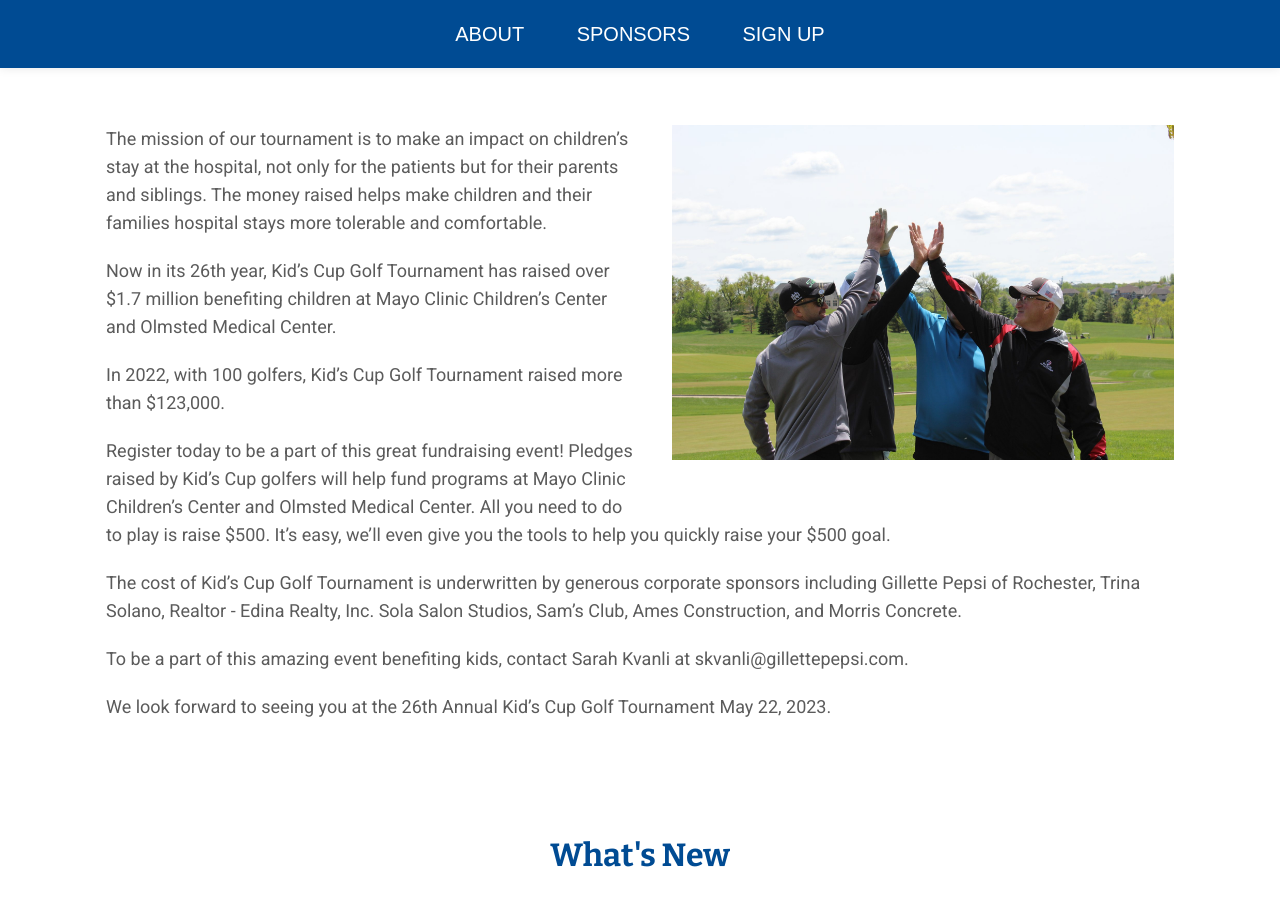
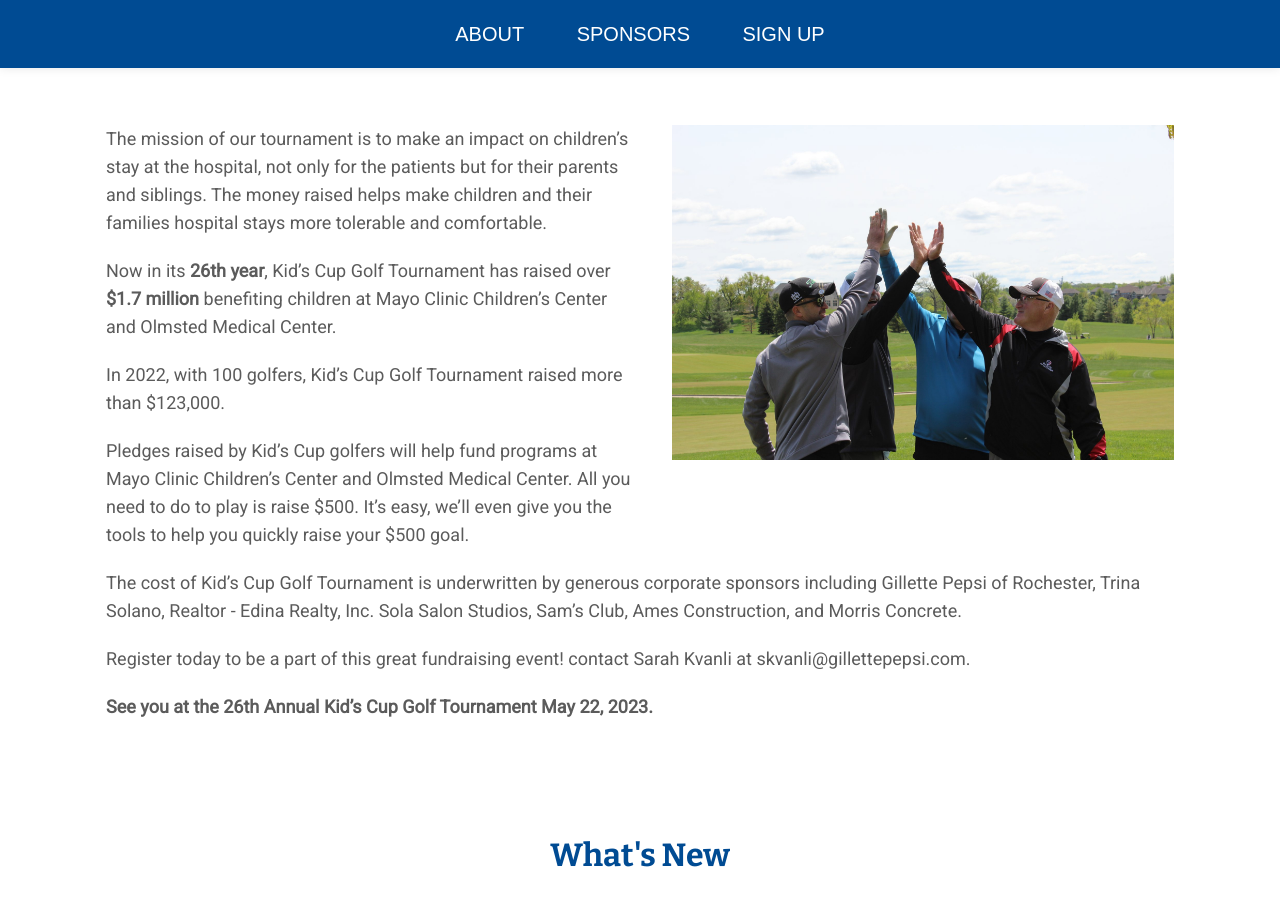
Before and after one commit to kidscuprochester/kidscuprochester.github.io, a Jekyll site: the page built from index.md, in a window 1280 px wide and 900 px high, scrolled down 1297 px. Built offline with Jekyll 4.4.1, drawn with Linux system fonts in a browser that asks for light colours; nearby versions of some CDN libraries.

Commit message:
Updated Config

```diff
--- a/_config.yml
+++ b/_config.yml
@@ -40,19 +40,18 @@ who_we_are:
   text: "The mission of our tournament is to make an impact on children’s stay at
     the hospital, not only for the patients but for their parents and siblings.  The
     money raised helps make children and their families hospital stays more tolerable
-    and comfortable.\n\nNow in its 26th year, Kid’s Cup Golf Tournament has raised
-    over $1.7 million benefiting children at Mayo Clinic Children’s Center and Olmsted
-    Medical Center. \n\nIn 2022, with 100 golfers, Kid’s Cup Golf Tournament raised
-    more than $123,000.\n\nRegister today to be a part of this great fundraising event!
-    \ Pledges raised by Kid's Cup golfers will help fund programs at Mayo Clinic Children’s
-    Center and Olmsted Medical Center.  All you need to do to play is raise $500.
-    \ It's easy, we'll even give you the tools to help you quickly raise your $500
-    goal. \n\nThe cost of Kid’s Cup Golf Tournament is underwritten by generous corporate
-    sponsors including Gillette Pepsi of Rochester, Trina Solano, Realtor - Edina
-    Realty, Inc. Sola Salon Studios, Sam’s Club, Ames Construction, and Morris Concrete.
-    \n\nTo be a part of this amazing event benefiting kids, contact Sarah Kvanli at
-    skvanli@gillettepepsi.com.  \n\nWe look forward to seeing you at the 26th Annual
-    Kid’s Cup Golf Tournament May 22, 2023.\n"
+    and comfortable.\n\nNow in its **26th year**, Kid’s Cup Golf Tournament has raised
+    over **$1.7 million** benefiting children at Mayo Clinic Children’s Center and
+    Olmsted Medical Center. \n\nIn 2022, with 100 golfers, Kid’s Cup Golf Tournament
+    raised more than $123,000.\n\nPledges raised by Kid's Cup golfers will help fund
+    programs at Mayo Clinic Children’s Center and Olmsted Medical Center.  All you
+    need to do to play is raise $500.  It's easy, we'll even give you the tools to
+    help you quickly raise your $500 goal. \n\nThe cost of Kid’s Cup Golf Tournament
+    is underwritten by generous corporate sponsors including Gillette Pepsi of Rochester,
+    Trina Solano, Realtor - Edina Realty, Inc. Sola Salon Studios, Sam’s Club, Ames
+    Construction, and Morris Concrete. \n\nRegister today to be a part of this great
+    fundraising event! contact Sarah Kvanli at skvanli@gillettepepsi.com.  \n\n**See
+    you at the 26th Annual Kid’s Cup Golf Tournament May 22, 2023.**\n"
   image: "/uploads/Team%20High%20Five-54a5d6.jpg"
 whats_new:
   text: "The tournament will be held at [Somerby Golf Club](http://www.somerby.com),
```
